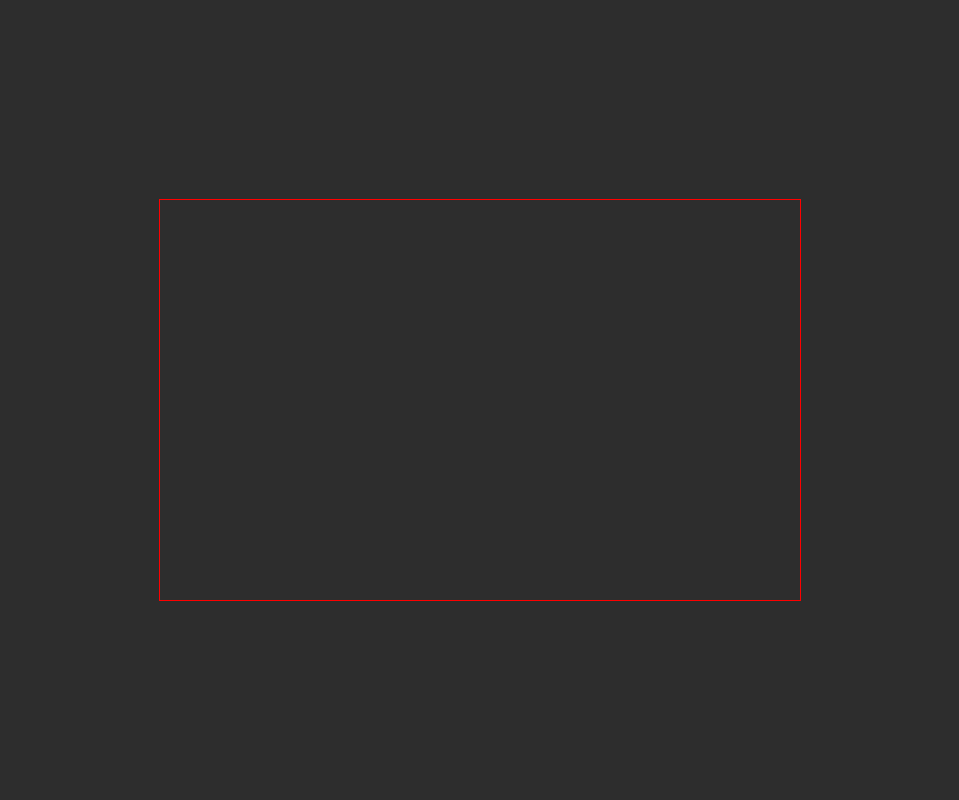
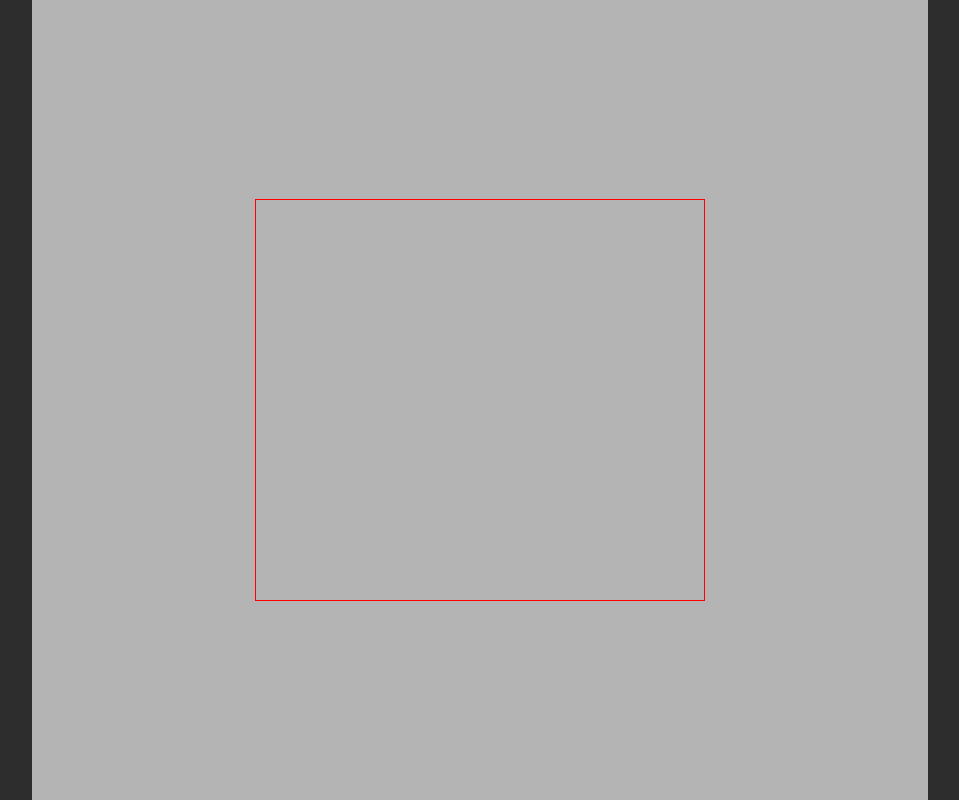
Before and after one commit to sklanier/image-uploader, a React (Create React App) app: page / in a window 1280 px wide. Shown: the whole page, without its empty margins (160-1119 px from the left). Built offline with nearby package versions, Linux system fonts and the light colour scheme.

Commit message:
👍 IMPROVE: added gutters and fixed box dimensions

```diff
--- a/src/App.css
+++ b/src/App.css
@@ -1,14 +1,24 @@
 .App {
   text-align: center;
   display: flex;
+  align-items: center;
   width: 100vw;
   height: 100vh;
   background-color: #2d2d2d;
 }
-
+.main-container {
+  display: flex;
+  flex-direction: column;
+  align-items: center;
+  justify-content: center;
+  width: 70%;
+  height: 100%;
+  margin:auto;
+  background-color: #b4b4b4;
+}
 .center-box{
   margin: auto;
-  width: 50vw;
-  height: 50vh;
+  width: 50%;
+  height: 50%;
   border: #ff0000 solid 1px;
 }
--- a/src/App.js
+++ b/src/App.js
@@ -3,8 +3,11 @@ import './App.css';
 function App() {
   return (
     <div className="App">
-      <div className="center-box">
 
+      <div className="main-container">
+        <div className="center-box">
+
+        </div>
       </div>
     </div>
   );
```
